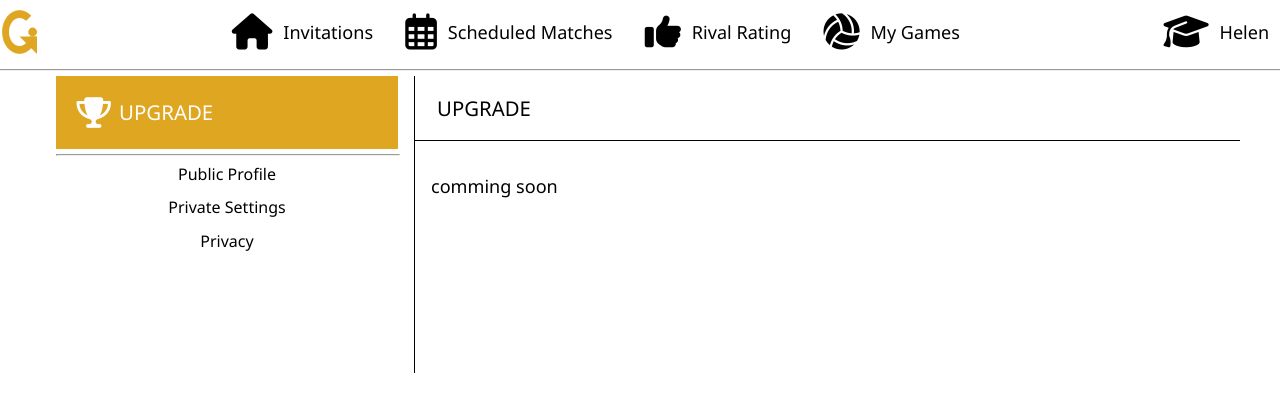
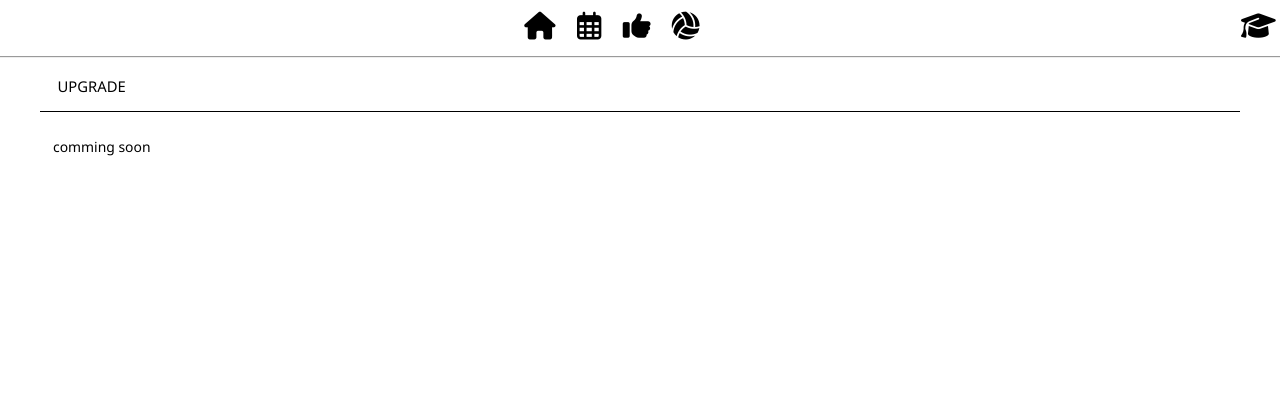
Before and after one commit to nworbnhoj/qwikgame, a Django app: page /account/upgrade/ in a window 1280 px wide. Shown: the top 412 px of the page. Run offline with Django 5.2, Linux system fonts and the light colour scheme; some libraries are stand-ins or nearby versions.

Commit message:
restructure person/templates for mobile/desktop view

```diff
--- a/person/templates/person/account.html
+++ b/person/templates/person/account.html
@@ -9,28 +9,31 @@
 
 
 {% block cta_mobile %}
-    <div class="button cta round lge cta_mobile">
-        <i class="fa-solid fa-trophy fa-3x"></i>
-    </div>
+{% if small_screen %}
+        <a class="cta round lge cta_mobile" href="{% url 'upgrade' %}">
+            <i class="fa-solid fa-trophy fa-3x"></i>
+        </a>
+{% endif %}
 {% endblock %}
 
 
 {% block cta_desktop %}
-        <label id="cta_desktop" class="toggle cta_desktop">
-            <input type="radio" name="list" data-id="UPGRADE" {% block upgrade_checked %}{% endblock %}>
+{% if big_screen %}
             <a class="cta wide" href="{% url 'upgrade' %}">
                 <i class="fa-solid fa-trophy fa-xl"></i>
                 <p>UPGRADE</p>
             </a>
-        </label>
+{% endif %}
 {% endblock %}
 
 
 {% block list %}
-        <hr>
         <div class="group">
             <a class="{% block public_class %}{% endblock %}" href="{% url 'public' %}">Public Profile</a>
             <a class="{% block private_class %}{% endblock %}" href="{% url 'private' %}">Private Settings</a>
             <a class="{% block privacy_class %}{% endblock %}" href="{% url 'privacy' %}">Privacy</a>
         </div>
 {% endblock %}
+
+
+{% block detail %}{% endblock %}
--- a/person/templates/person/upgrade.html
+++ b/person/templates/person/upgrade.html
@@ -2,14 +2,23 @@
 {% extends "person/account.html" %}
 
 
-{% block upgrade_checked %}checked{% endblock %}
+{% block upgrade_class %}selected{% endblock %}
+
+
+{% block list_bar %}
+{% if big_screen %}
+    {{ block.super }}
+{% endif %}
+{% endblock %}
 
 
 {% block detail %}
+    <div id="detail" class="detail">
         <div id="UPGRADE" class="post">
             <div class="detail_head">
                 <h1>UPGRADE</h1>
             </div>
             <h2>comming soon</h2>
         </div>
+    </div>
 {% endblock %}
--- a/person/urls.py
+++ b/person/urls.py
@@ -2,7 +2,7 @@ from django.urls import include, path
 from person.views import AccountView, PrivateView, PrivacyView, PublicView, UpgradeView
 
 urlpatterns = [
-    path("", PublicView.as_view(), name='account'),
+    path("", AccountView.as_view(), name='account'),
 
     # manager/ & player/ both over-ride name=(privacy/private/public/upgrade)
     # hence must preceed privacy/ private/ public & upgrade/
@@ -13,6 +13,6 @@ urlpatterns = [
     # name
     path("privacy/", PrivacyView.as_view(), name='privacy'),
     path("private/", PrivateView.as_view(), name='private'),
-    path("public/", PublicView.as_view(), name='person_public'),
+    path("public/", PublicView.as_view(), name='public'),
     path("upgrade/", UpgradeView.as_view(), name='upgrade'),
 ]
--- a/person/views.py
+++ b/person/views.py
@@ -1,87 +1,104 @@
-from django.http import HttpResponse
+from django.contrib.auth.decorators import login_required
+from django.utils.decorators import method_decorator
+from django.http import HttpResponse, HttpResponseRedirect
 from django.shortcuts import get_object_or_404, render
 from django.views import View
+from authenticate.models import User
+from person.models import LANGUAGE, Person
+from person.forms import PublicForm
+from player.models import Player, Precis
+from player.forms import PrecisForm
+from qwikgame.views import small_screen
 
-from person.models import LANGUAGE, Person, Social
-from person.forms import PublicForm
 
 class AccountView(View):
 
     def get(self, request):
-        return render(request, "person/account.html")
-
+        if small_screen(request.device):
+            context = { "small_screen": True, 'big_screen': False }
+            return render(request, "person/account.html", context)
+        else:
+            return HttpResponseRedirect("/account/public/")
 
 
 class PrivacyView(View):
 
     def get(self, request):
-        return render(request, "person/privacy.html")
+        small = small_screen(request.device)
+        context = {
+            'big_screen': not small,
+            'small_screen': small,
+        }
+        return render(request, "person/privacy.html", context)
 
 
 class PrivateView(View):
 
     def get(self, request):
         user_id = request.user.id
-        person = Person.objects.get(user__id=user_id)
+        user = User.objects.get(pk=user_id)
+        person = user.person
         languages = dict(LANGUAGE)
+        small = small_screen(request.device)
         context = {
+            'big_screen': not small,
             "email": request.user.email,
             "language": person.language,
             "languages": languages,
             "location_auto": "checked" if person.location_auto else "",
             "notify_email": "checked" if person.notify_email else "",
             "notify_web": "checked" if person.notify_web else "",
+            'small_screen': small,
         }
         return render(request, "person/private.html", context)
 
 
 class PublicView(View):
-    person_form_class = PublicForm
+    public_form_class = PublicForm
+    precis_form_class = PrecisForm
     template_name = "person/public.html"
 
+    @method_decorator(login_required)
+    def dispatch(self, *args, **kwargs):
+        return super().dispatch(*args, **kwargs)
+
     def get(self, request, *args, **kwargs):
-        user_id = request.user.id
-        person = Person.objects.get(user__id=user_id)
-        person_form = self.person_form_class(
-            initial = {
-                'icon': request.user.person.icon,
-                'name': request.user.person.name,
-            },
-            social_urls = self.social_urls(user_id),
-        )
-        context = {
-            'person_form': person_form,
+        user = User.objects.get(pk=request.user.id)
+        context = self.public_form_class.get(user.person)
+        if hasattr(user, "player"):
+            context = context | self.precis_form_class.get(user.player)
+        if hasattr(user, "manager"):
+            manager = user.manager
+            context = context | {}
+        small = small_screen(request.device)
+        context = context | {
+            'big_screen': not small,
+            'small_screen': small,
         }
         return render(request, self.template_name , context)
 
     def post(self, request, *args, **kwargs):
-        user_id = request.user.id
-        person_form = self.person_form_class(request.POST, social_urls=self.social_urls(user_id))
-        if person_form.is_valid():
-            person = Person.objects.get(user__id=user_id)
-            person.icon = person_form.cleaned_data["icon"]
-            person.name = form.cleaned_data["name"]
-            person.save()
-            for url in person_form.cleaned_data['socials']:
-                social = Social.objects.get(person=person, url=url)
-                social.delete()
-            social_url = person_form.cleaned_data['social']
-            if len(social_url) > 0:
-                Social.objects.create(person=person, url=social_url)
-            return HttpResponseRedirect("account/public/")
-        context = {
-            'person_form': person_form,
+        user = User.objects.get(pk=request.user.id)
+        context = self.public_form_class.post(request.POST, user.person)
+        if hasattr(user, "player"):
+            player = user.player
+            context = context | self.precis_form_class.post(request.POST, player)
+        if len(context) == 0:
+            return HttpResponseRedirect("/account/")
+        small = small_screen(request.device)
+        context = context | {
+            'big_screen': not small,
+            'small_screen': small,
         }
         return render(request, self.template_name, context)
-
-    def social_urls(self, user_id):
-        urls = {}
-        for url in Social.objects.filter(person__user__id=user_id):
-            urls[url.url] = url.url
-        return urls
 
 
 class UpgradeView(View):
 
     def get(self, request):
-        return render(request, "person/upgrade.html")
+        small = small_screen(request.device)
+        context = {
+            'big_screen': not small,
+            'small_screen': small,
+        }
+        return render(request, "person/upgrade.html", context)
--- a/player/templates/player/public.html
+++ b/player/templates/player/account_public_snippet.html
@@ -1,7 +1,4 @@
-<!-- qwikgame/player/templates/player/public.html -->
-{% extends "person/public.html" %}
-
-{% block player_public %}
+<!-- qwikgame/player/templates/player/account_public_snippet.html -->
                     <div class="label">
                         <label for="id_icon">YOUR QWIKGAME REPUTATION</label>
                         <div class="button info sml push_right" data-visible="false">
@@ -34,4 +31,3 @@
 {{ precis_form }}
                     </div>
 {{ player_form }}
-{% endblock %}
--- a/player/templates/player/upgrade.html
+++ /dev/null
@@ -1,2 +0,0 @@
-<!-- qwikgame/player/templates/player/upgrade.html -->
-{% extends "person/upgrade.html" %}
--- a/player/urls.py
+++ b/player/urls.py
@@ -1,13 +1,9 @@
 from django.urls import include, path
 
-from player.views import AvailableView, InviteView, PrivateView, PublicView, UpgradeView, RivalView
+from player.views import AvailableView, InviteView, RivalView
 
 urlpatterns = [
     path("", InviteView.as_view(), name='player'),
-    path("account/", PublicView.as_view(), name='account'),
-    path("account/private/", PrivateView.as_view(), name='private'),
-    path("account/public/", PublicView.as_view(), name='public'),
-    path("account/upgrade/", UpgradeView.as_view(), name='upgrade'),
     path("game/", AvailableView.as_view(), name='available'),
     path("invite/", InviteView.as_view(), name='invite'),
     path("rival/", RivalView.as_view(), name='rival'),
--- a/qwikgame/static/qwik.css
+++ b/qwikgame/static/qwik.css
@@ -12,13 +12,14 @@ blockquote, q { quotes: "" "" }
 .align_start { align-self: flex-start }
 .color { color: #dfa622 }
 .cta { background-color: #dfa622; color: white; font-size: 1.13em; padding: 1em }
-.cta_desktop { display: none; width: 100% }
+.cta_desktop { width: 100% }
 .cta_mobile { bottom: 4em; position: fixed; right: 2em }
 .hidden { display: none }
 .invisible { visibility: hidden }
 .push_down { margin-top: 4em; }
 .push_left { margin-right: auto }
 .push_right { margin-left: auto }
+.round { border-radius: 50%; }
 .selected { color: #dfa622 }
 .wide { width: 100% }
 body { align-items: center; display: flex; flex-direction: column; font-family: NotoSans-Regular }
@@ -55,10 +56,7 @@ div.button.tiny { height: 1em; width: 1em; }
 div.chat_bubble { align-items: flex-start; background-color: #eeeeee; flex-direction: column; justify-content: space-between; padding: 0.3em }
 div.chat_input { flex-direction: row; gap: 0.3em; justify-content: stretch; width: 100% }
 div.chat_item { border: 0 solid black; flex: auto; flex-direction: row; gap: 0.3em; justify-content: flex-start; margin: 0em; max-width: 66%; padding: 0.3em }
-
 div.content { align-items: stretch; flex-direction: row; justify-content: stretch; max-width: 1200px; width: 100% }
-div.detail { align-items: stretch; display: none; flex: 0 1 68.75%; flex-direction: column; gap: 1em; padding: 0 1em 10em 1em }
-
 div.day { flex: 0 0 auto; flex-grow: 4; height: 2em; white-space: nowrap }
 div.day.fri { grid-column: 1 / 1; grid-row: 5 / 5 }
 div.day.mon { grid-column: 1 / 1; grid-row: 1 / 1 }
@@ -115,7 +113,7 @@ div.list { align-items: stretch; border: 0.1em solid black; border-width: 0 0.1e
 div.list a { align-items: center; border: 0px solid black; color: inherit; cursor: pointer; display: flex; flex: 0 0 auto; flex-direction: row; font-size: 1em; gap: 0.1em; height: auto; justify-content: center; text-align: center; text-decoration-line: none; padding: 0.3em; width: 100% }
 div.list a.cta { background-color: #dfa622; color: white; font-size: 1.13em; padding: 1em }
 div.list a.selected { color: #dfa622 }
-div.list_bar { align-items: start; justify-content: start; }
+div.list_bar { align-items: start; flex: 0 1 31.25%; justify-content: start; }
 div.list_head { align-items: start; border: 0.1em solid black; border-width: 0 0 0.1em 0; flex: 0 0 auto; flex-direction: row; height: 4em; justify-content: space-between; margin: 0 -1em 0 -1em; padding: 1em }
 div.options { align-items: stretch; background-color: white; border: 1px solid #bbbbbb; border-radius: 0.3em; flex-direction: column; justify-content: flex-start; opacity: 1.0; padding: 0.3em; position: relative; width: 100% }
 div.paver { flex: auto; flex-direction: row; gap: 2em; justify-content: center; padding: 1em; }
@@ -183,84 +181,17 @@ span.flip { transform: rotate(180deg) }
 span.icon { border-width: 0px; display: inline-block; text-align: center; width: 2em }
 textarea { border: 1px solid black; padding: 1em; width: 100% }
 @media only screen and (max-width:600px) {
-    body { font-size: 13px }
-    div.button { font-size: 1.07em }
-    div.content { width: 100% }
-    div.detail { display: none; flex: 1 1 100% }
     div.flex_space { display: none }
-    div.head_back { order: 5 }
-    div.head_icon { display: none }
-    div.icon_caption { display: none }
-    div.keen_mobile { display: flex }
-    div.list { flex: 1 1 100% }
-    div.slide_labels { font-size: 0.94em }
-    h1 { font-size: 1.14em }
-    h2 { font-size: 1.07em }
-    h3 { font-size: 1.03em }
-    img.logo { display: none }
-    label { font-size: 1.07em }
-    label.keen_desktop { display: none }
-    label.toggle:has(input[name="list"]) { color: inherit }
-    p.caption { font-size: 0.94em }
-    p.fat { display: none }
-    p.name { font-size: 1.07em }
     span.full_day { display: none }
     span.mid_day { display: none }
 }
 @media only screen and (min-width:600px) {
-    body { font-size: 13px }
-    div.button { font-size: 1.07em }
-    div.content { width: 100% }
-    .cta_desktop { display: none }
-    .cta_mobile { display: flex }
-    div.detail { display: none; flex: 1 1 100% }
-    div.list { display: flex; flex: 1 1 100% }
     div.flex_space { display: none }
-    div.head_back { order: 5 }
-    div.head_icon { display: none }
-    div.icon_caption { display: none }
-    div.keen_mobile { display: flex }
-    div.list { flex: 1 1 100% }
-    div.slide_labels { font-size: 0.94em }
-    h1 { font-size: 1.14em }
-    h2 { font-size: 1.07em }
-    h3 { font-size: 1.03em }
-    img.logo { display: none }
-    label { font-size: 1.07em }
-    label.keen_desktop { display: none }
-    label.toggle:has(input[name="list"]) { color: inherit }
-    p.caption { font-size: 0.94em }
-    p.fat { display: none }
-    p.name { font-size: 1.07em }
     span.full_day { display: none }
     span.mid_day { display: inline-block }
 }
 @media only screen and (min-width:768px) {
-    body { font-size: 16px }
-    div.button { font-size: 1.13em }
-    div.content { width: 100% }
-    .cta_desktop { display: flex }
-    .cta_mobile { display: none }
-    div.detail { display: flex; flex: 1 1 68.75% }
-    div.list {display: flex; flex: 1 1 31.25% }
     div.flex_space { display: block }
-    div.head_back { order: 50 }
-    div.head_icon { display: flex }
-    div.icon_caption { display: flex }
-    div.keen_mobile { display: none }
-    div.list { flex: 1 1 31.25% }
-    div.rival_aberation { align-items: center; flex: auto; flex-direction: row; gap: 3em; justify-content: space-between }
-    div.slide_labels { font-size: 0.89em }
-    h1 { font-size: 1.27em }
-    h2 { font-size: 1.13em }
-    h3 { font-size: 1.07em }
-    img.logo { display: block }
-    label { font-size: 1.13em }
-    label.keen_desktop { display: flex }
-    label.toggle:has(input[name="list"]:checked) { color: #dfa622 }
-    p.caption { font-size: 0.89em }
-    p.fat { display: block }
-    p.name { font-size: 1.13em }
     span.full_day { display: inline-block }
     span.mid_day { display: inline-block }
 }
--- /dev/null
+++ b/qwikgame/static/small_screen.css
@@ -0,0 +1,17 @@
+body { font-size: 13px }
+div.button { font-size: 1.07em }
+div.detail { flex: 1 1 auto }
+div.head_back { order: 5 }
+div.head_icon { display: none }
+div.icon_caption { display: none }
+div.list_bar { flex: 1 1 auto }
+div.slide_labels { font-size: 0.94em }
+h1 { font-size: 1.14em }
+h2 { font-size: 1.07em }
+h3 { font-size: 1.03em }
+img.logo { display: none }
+label { font-size: 1.07em }
+label.toggle:has(input[name="list"]) { color: inherit }
+p.caption { font-size: 0.94em }
+p.fat { display: none }
+p.name { font-size: 1.07em }
--- a/qwikgame/views.py
+++ b/qwikgame/views.py
@@ -7,3 +7,11 @@ class QwikView(View):
 
     def get(self, request):
         return render(request, "qwik.html")
+
+def small_screen(device):
+    if device.is_landscape and device.width >= 768:
+        return False
+    elif device.width >= 1024:
+        return False
+    else:
+        return True
--- a/templates/qwik.html
+++ b/templates/qwik.html
@@ -5,6 +5,9 @@
     <meta charset="UTF-8">
     <meta name="viewport" content="width=device-width, initial-scale=1.0">
     <link rel="stylesheet" type="text/css" href="{% static 'qwik.css' %}">
+    {% if small_screen %}
+    <link rel="stylesheet" type="text/css" href="{% static 'small_screen.css' %}">
+    {% endif %}
     <link rel="shortcut icon" href="{% static 'favicon.ico' %}">
     <script src="{% static 'qwik.js' %}"></script>
     <script src="https://kit.fontawesome.com/ddb61c7fcf.js" crossorigin="anonymous"></script>
@@ -40,18 +43,8 @@
     <div id="icon_bar_reserve" class="icon_bar_reserve"></div>
     <hr>
     <div id="content" class="content">
-        <div id="cta_mobile" class="cta_mobile">
-            {% block cta_mobile %}CTA_MOBILE{% endblock %}
-        </div>
-        <div id="list" class="list">
-            <div id="cta_desktop" class="cta_desktop">
-                {% block cta_desktop %}CTA_DESKTOP{% endblock %}
-            </div>
-            {% block list %}LIST{% endblock %}
-        </div>
-        <div id="detail" class="detail">
-            {% block detail %}DETAIL{% endblock %}
-        </div>
+        {% block list_bar %}LIST_BAR{% endblock %}
+        {% block detail %}DETAIL{% endblock %}
     </div>
 </body>
 </html>
```
Also changed, not shown: person/forms.py (+43 -1 lines), person/templates/person/privacy.html (+9 -0 lines), person/templates/person/private.html (+13 -2 lines), person/templates/person/public.html (+15 -4 lines), player/forms.py (+40 -0 lines), player/templates/player/account_private_snippet.html (renamed from player/templates/player/private.html, +5 -9 lines), player/views.py (+0 -104 lines). Lines whose indentation alone changed are shown as unchanged.
